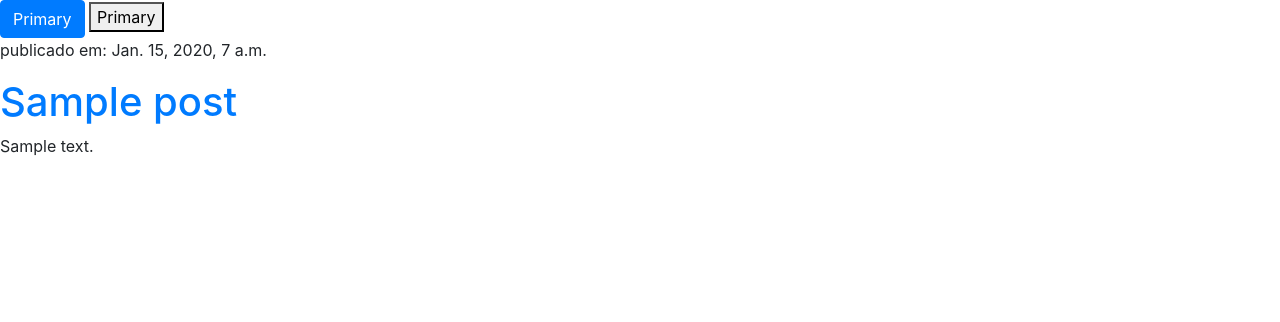
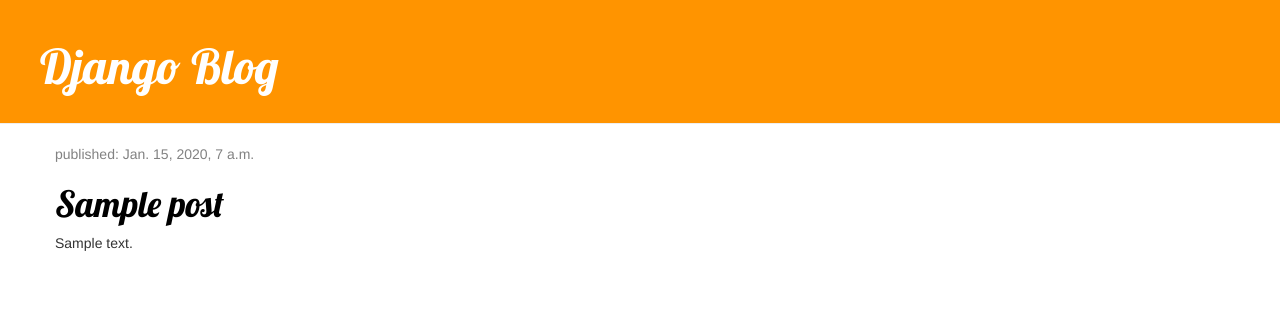
Before and after one commit to andersoonalvess/blog, a Django app: template blog/templates/blog/post_list.html in a window 1280 px wide. Shown: the top 322 px of the page. Run offline with Django 3.2, Linux system fonts and the light colour scheme; the template is opened without the code that fills it: values that come from a table or form of the project are taken from there, others are empty; tables that the repository leaves empty hold one stand-in row (values such as "Sample post"); some libraries are stand-ins or nearby versions.

Commit message:
Adicionando css e criando template base

```diff
--- /dev/null
+++ b/blog/static/css/blog.css
@@ -0,0 +1,47 @@
+.page-header {
+    background-color: #ff9400;
+    margin-top: 0;
+    padding: 20px 20px 20px 40px;
+}
+
+.page-header h1, .page-header h1 a,
+ .page-header h1 a:visited, .page-header h1 a:active {
+    color: #ffffff;
+    font-size: 36pt;
+    text-decoration: none;
+}
+
+.content {
+    margin-left: 40px;
+}
+
+h1, h2, h3, h4 {
+    font-family: 'Lobster', cursive;
+}
+
+.date {
+    color: #828282;
+}
+
+.save {
+    float: right;
+}
+
+.post-form textarea, .post-form input {
+    width: 100%;
+}
+
+.top-menu, .top-menu:hover, .top-menu:visited {
+    color: #ffffff;
+    float: right;
+    font-size: 26pt;
+    margin-right: 20px;
+}
+
+.post {
+    margin-bottom: 70px;
+}
+
+.post h1 a, .post h1 a:visited {
+    color: #000000;
+}
--- /dev/null
+++ b/blog/templates/blog/base.html
@@ -0,0 +1,23 @@
+{% load static %}
+<html>
+    <head>
+        <title>Django blog</title>
+        <link rel="stylesheet" href="//maxcdn.bootstrapcdn.com/bootstrap/3.2.0/css/bootstrap.min.css">
+        <link rel="stylesheet" href="//maxcdn.bootstrapcdn.com/bootstrap/3.2.0/css/bootstrap-theme.min.css">
+        <link href='//fonts.googleapis.com/css?family=Lobster&subset=latin,latin-ext' rel='stylesheet' type='text/css'>
+        <link rel="stylesheet" href="{% static 'css/blog.css' %}">
+    </head>
+    <body>
+        <div class="page-header">
+            <h1><a href="/">Django Blog</a></h1>
+        </div>
+        <div class="content container">
+            <div class="row">
+                <div class="col-md-8">
+                {% block content %}
+                {% endblock %}
+                </div>
+            </div>
+        </div>
+    </body>
+</html>
--- a/blog/templates/blog/post_list.html
+++ b/blog/templates/blog/post_list.html
@@ -1,20 +1,12 @@
-<!DOCTYPE html>
-<html lang="pt-BR">
-    <head>
-        <meta charset="UTF-8">
-        <title>Meu Blog Pessoal</title>
-        <link rel="stylesheet" href="https://stackpath.bootstrapcdn.com/bootstrap/4.1.3/css/bootstrap.min.css" integrity="sha384-MCw98/SFnGE8fJT3GXwEOngsV7Zt27NXFoaoApmYm81iuXoPkFOJwJ8ERdknLPMO" crossorigin="anonymous">
-        <script src="https://stackpath.bootstrapcdn.com/bootstrap/4.1.3/js/bootstrap.min.js" integrity="sha384-ChfqqxuZUCnJSK3+MXmPNIyE6ZbWh2IMqE241rYiqJxyMiZ6OW/JmZQ5stwEULTy" crossorigin="anonymous"></script>
-    </head>
-    <body>
-    <button type="button" class="btn btn-primary">Primary</button>
-    <button type="button" >Primary</button>
-        {% for post in posts %}
-            <div>
-                <p>publicado em: {{ post.published_date }}</p>
-                <h1><a href="">{{ post.title }}</a></h1>
-                <p>{{ post.text|linebreaksbr }}</p>
-            </div>
-        {% endfor %}
-    </body>
-</html>
+{% extends 'blog/base.html' %}
+{% block content %}
+    {% for post in posts %}
+    <div class="post">
+        <div class="date">
+            <p>published: {{ post.published_date }}</p>
+        </div>
+        <h1><a href="">{{ post.title }}</a></h1>
+        <p>{{ post.text|linebreaksbr }}</p>
+    </div>
+    {% endfor %}
+{% endblock %}
```
